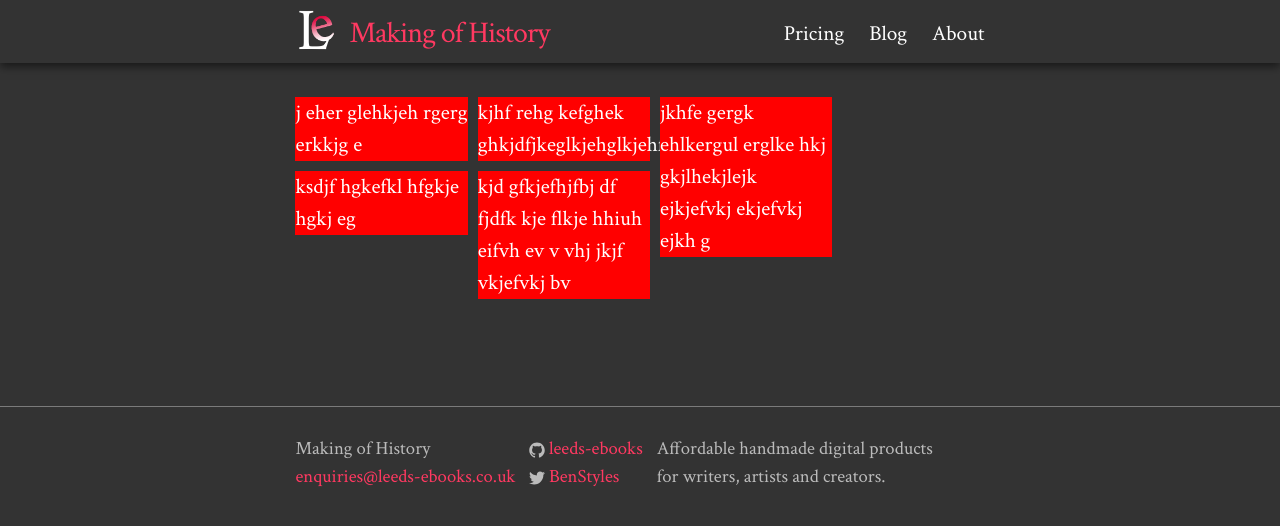
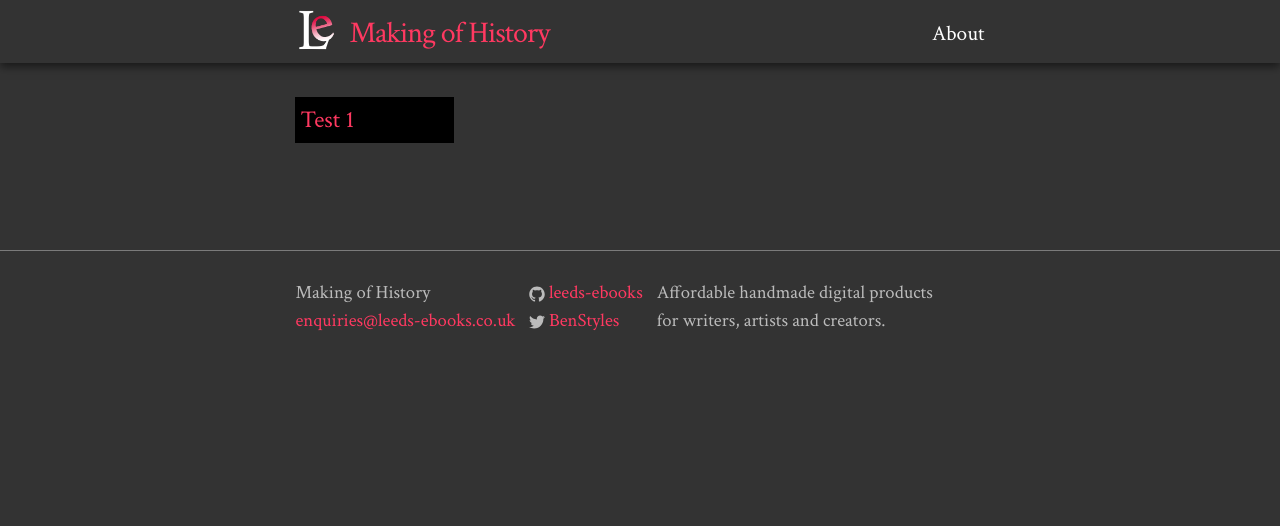
Before and after one commit to benadamstyles/making-of-history, a Jekyll site: the page built from index.html, in a window 1280 px wide. Shown: the top 526 px of the page. Built offline with Jekyll 4.4.1, drawn with Linux system fonts in a browser that asks for light colours; nearby versions of some CDN libraries.

Commit message:
Got auto home population working

```diff
--- a/_posts/Test.md
+++ b/_posts/2014-12-06-Test.md
@@ -1,3 +1,4 @@
 ---
+title: Test 1
 ---
 Test article **1**
--- a/_sass/_layout.scss
+++ b/_sass/_layout.scss
@@ -242,8 +242,12 @@ figure {
     // box-shadow: 0 5px 7px -4px black;
 }
 .thumb {
-  width: 25%;
+  width: 23%;
   margin-bottom: 10px;
+  padding: 5px;
+  @include media-query($on-palm) {
+    width: 48%;
+  }
 }
 
 /**
--- a/index.html
+++ b/index.html
@@ -3,28 +3,18 @@ layout: default
 is_home: true
 ---
 
-<div class="home" data-masonry-options='{ "columnWidth":".home:first-child", "itemSelector":"div", "gutter":10 }'>
-  <div class="thumb" style="background-color:red" id="sizer">
-    j eher glehkjeh rgerg erkkjg e
-  </div>
-  <div class="thumb" style="background-color:red">
-    kjhf rehg kefghek ghkjdfjkeglkjehglkjehf
-  </div>
-  <div class="thumb" style="background-color:red">
-    jkhfe gergk ehlkergul erglke hkj gkjlhekjlejk ejkjefvkj ekjefvkj ejkh g
-  </div>
-  <div class="thumb" style="background-color:red">
-    ksdjf hgkefkl hfgkje hgkj eg
-  </div>
-  <div class="thumb" style="background-color:red">
-    kjd gfkjefhjfbj df fjdfk kje flkje hhiuh eifvh ev v vhj jkjf vkjefvkj bv
-  </div>
+<div class="home">
+  {% for post in site.posts %}
+    <div class="thumb" style="background-color:black">
+      <a class="post-link" href="{{ post.url | prepend: site.baseurl }}">{{ post.title }}</a>
+    </div>
+  {% endfor %}
 </div>
 
 <script>
   var msnry=new Masonry(".home", {
-    "columnWidth":"#sizer",
-    "itemSelector":"div",
+    "columnWidth":".thumb",
+    "itemSelector":".thumb",
     "gutter":10
   });
 </script>
```
Also changed, not shown: blog/index.html (deleted, +0 -24 lines), pricing/index.html (deleted, +0 -23 lines).
